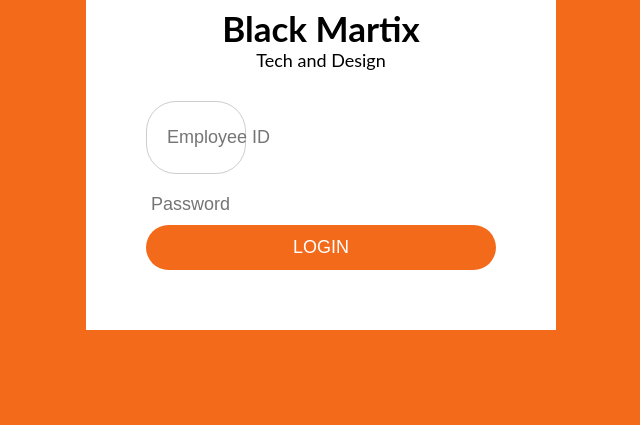
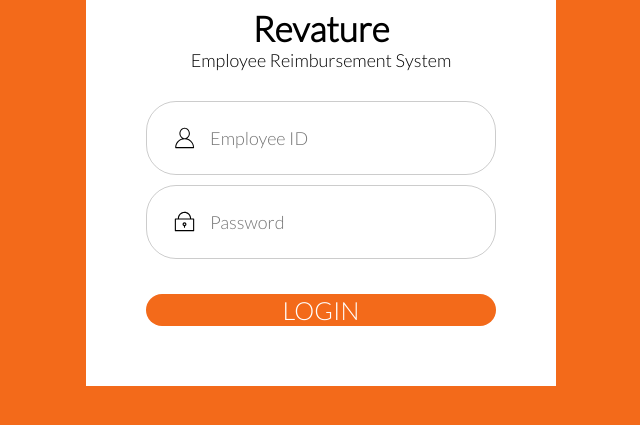
Before and after one commit to ddominguez905/Expense-Reimbursement-System, a website: page style/index.html in a window 1280 px wide. Shown: the part 313-738 px from the top of the page, without its empty margins (319-959 px from the left). Drawn offline with Linux system fonts and the light colour scheme.

Commit message:
loginrevise

```diff
--- a/style/index.css
+++ b/style/index.css
@@ -1,7 +1,11 @@
+*{
+    font-family: 'Lato', sans-serif;
+}
+
 body{
-    background: rgb(243, 106, 26);
-    font-family: 'Lato',sans-serif;
+    background-color: rgb(243, 106, 26);
 }
+
 .login-div{
     margin:100px auto;
     width:350px;
@@ -10,34 +14,31 @@
 }
 
 .logo{
-    background: rgb(243, 106, 26);
+    background-color:  rgb(243, 106, 26);
     width:150px;
     height:150px;
-    border-radius: 50%;
+    border-radius:50%;
     margin:0 auto;
-    margin-bottom: 10px;
+    margin-bottom:10px;
 }
 
 .logo img{
     width:100%;
 }
-
 .title, .sub{
     text-align: center;
-
+    color: black;
 }
-
 
 .title{
     font-weight:bolder;
     font-size: 35px;
 }
 .sub{
-    font-size:18px;
+    font-size: 18px;
 }
-
 .form{
-    width: 100px;
+    width: 100%;
     margin-top: 30px;
 }
 
@@ -49,21 +50,28 @@
     background: none;
 }
 
-.username, .upassword{
+.username, .password {
     display: block;
     border-radius: 30px;
-    border:1px solid rgba(0,0,0,0.2);
+    border: 1px solid rgba(0,0,0,0.2);
     padding: 15px;
     margin: 10px 0;
-
 }
 
-button.signin-btn{
+.form svg{
+    height: 25px;
+    margin-bottom: -5px;
+    margin-left: 10px;
+    margin-right: 5px;
+}
+
+button.signin-button{
     width: 100%;
-    padding: 12px 10px;
+    padding: 5px x 5x;
     border: none;
-    font-size: 18px;
+    font-size: 25px;
     border-radius: 30px;
     background-color: rgb(243, 106, 26);
-    color: white
+    color:white;
+    margin-top: 25px;
 }
--- a/style/index.html
+++ b/style/index.html
@@ -5,6 +5,9 @@
     <meta http-equiv="X-UA-Compatible" content="IE=edge">
     <meta name="viewport" content="width=device-width, initial-scale=1.0">
     <title>Login</title>
+    <link rel="preconnect" href="https://fonts.googleapis.com">
+    <link rel="preconnect" href="https://fonts.gstatic.com" crossorigin>
+    <link href="https://fonts.googleapis.com/css2?family=Lato:wght@300&display=swap" rel="stylesheet">
     <link rel="stylesheet" href="index.css">
 
 </head>
@@ -13,16 +16,24 @@
         <div class="logo">
             <img src="revlogo.png" alt="" width="150">
         </div>
-        <div class="title">Black Martix</div>
-        <div class="sub">Tech and Design</div>
+        <div class="title">Revature</div>
+        <div class="sub">Employee Reimbursement System</div>
         <div class="form">
             <div class="username">
+                <svg class="svg-icon" viewBox="0 0 20 20">
+                    <path d="M12.075,10.812c1.358-0.853,2.242-2.507,2.242-4.037c0-2.181-1.795-4.618-4.198-4.618S5.921,4.594,5.921,6.775c0,1.53,0.884,3.185,2.242,4.037c-3.222,0.865-5.6,3.807-5.6,7.298c0,0.23,0.189,0.42,0.42,0.42h14.273c0.23,0,0.42-0.189,0.42-0.42C17.676,14.619,15.297,11.677,12.075,10.812 M6.761,6.775c0-2.162,1.773-3.778,3.358-3.778s3.359,1.616,3.359,3.778c0,2.162-1.774,3.778-3.359,3.778S6.761,8.937,6.761,6.775 M3.415,17.69c0.218-3.51,3.142-6.297,6.704-6.297c3.562,0,6.486,2.787,6.705,6.297H3.415z"></path>
+                </svg>
                 <input type="text" placeholder="Employee ID">
             </div>
-            <div class="password"></div>
-            <input type="password" placeholder="Password">
+            <div class="password">
+                <svg class="svg-icon" viewBox="0 0 20 20">
+                    <path d="M17.308,7.564h-1.993c0-2.929-2.385-5.314-5.314-5.314S4.686,4.635,4.686,7.564H2.693c-0.244,0-0.443,0.2-0.443,0.443v9.3c0,0.243,0.199,0.442,0.443,0.442h14.615c0.243,0,0.442-0.199,0.442-0.442v-9.3C17.75,7.764,17.551,7.564,17.308,7.564 M10,3.136c2.442,0,4.43,1.986,4.43,4.428H5.571C5.571,5.122,7.558,3.136,10,3.136 M16.865,16.864H3.136V8.45h13.729V16.864z M10,10.664c-0.854,0-1.55,0.696-1.55,1.551c0,0.699,0.467,1.292,1.107,1.485v0.95c0,0.243,0.2,0.442,0.443,0.442s0.443-0.199,0.443-0.442V13.7c0.64-0.193,1.106-0.786,1.106-1.485C11.55,11.36,10.854,10.664,10,10.664 M10,12.878c-0.366,0-0.664-0.298-0.664-0.663c0-0.366,0.298-0.665,0.664-0.665c0.365,0,0.664,0.299,0.664,0.665C10.664,12.58,10.365,12.878,10,12.878"></path>
+                </svg>
+                <input type="password" placeholder="Password">
+            </div>
+
         </div>
-        <button class="signin-btn">LOGIN</button>
+        <button class="signin-button">LOGIN</button>
     </div>
 
 </body>
```
